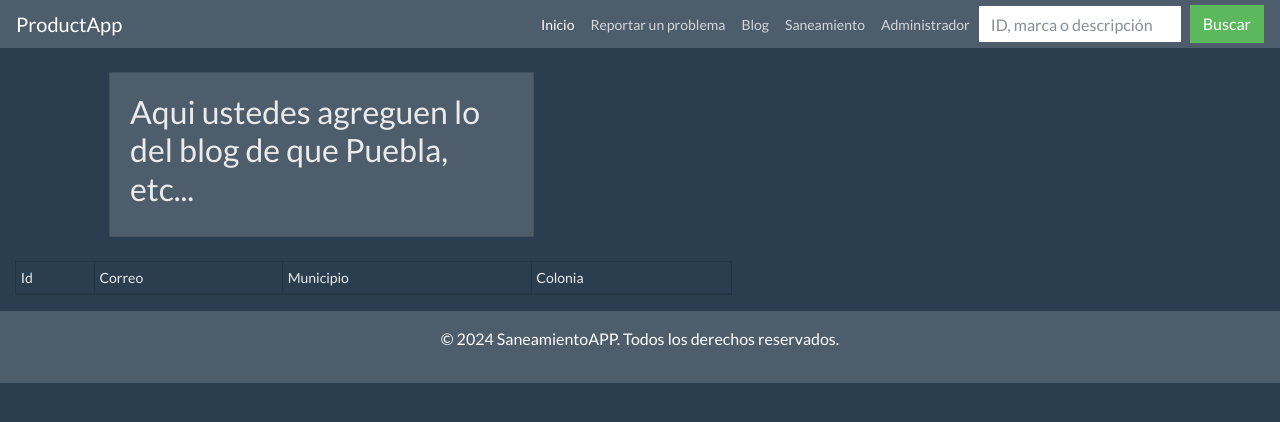
After one commit to joctan-maceda/Proyecto-Final, a PHP site: page /Blog.php in a window 1280 px wide. The commit adds this page. Shown: the top 422 px of the page. Run offline with PHP 8.4, Linux system fonts and the light colour scheme; data that the repository does not hold is empty.

Commit message:
Agregamos varias cosas, entre ellas las mas destacable es que se agregaron las coordenadas para generar un link de manera correcta

```diff
--- /dev/null
+++ b/H2O/Blog.php
@@ -0,0 +1,38 @@
+<?php include 'header.php'; ?>
+    <div class="container">
+      <div class="row p-4">
+        <div class="col-md-5">
+          <div class="card">
+            <div class="card-body">
+              <h2>Aqui ustedes agreguen lo del blog de que Puebla, etc...</h2>
+            </div>
+          </div>
+        </div>
+      </div>
+    </div>
+
+    <!-- TABLA PARA MOSTRAR RESULTADOS -->
+    <div class="col-md-7">
+        <div class="card my-4" id="resultados-reporte">
+        <div class="card-body">
+            <ul id="container"></ul>
+        </div>
+        </div>
+
+        <table class="table table-bordered table-sm">
+        <thead>
+            <tr>
+            <td>Id</td>
+            <td>Correo</td>
+            <td>Municipio</td>
+            <td>Colonia</td>
+            </tr>
+        </thead>
+        <tbody id="reportes"></tbody>
+        </table>
+    </div>
+
+    <!--<label for="Mapa">Selecciona la ubicacion en el mapa:</label>
+                <div id="map"></div>
+    <script src="https://maps.googleapis.com/maps/api/js?key=AIzaSyBDaeWicvigtP9xPv919E-RNoxfvC-Hqik&callback=iniciarMap"></script> -->
+<?php include 'footer.php'; ?>
--- a/H2O/app.js
+++ b/H2O/app.js
@@ -131,6 +131,11 @@ $(document).ready(function(){
     $('#saneamiento-form').submit(e => {
         e.preventDefault();
 
+        let link = `https://www.google.com/maps?q=${$('#latitud').val()},${$('#longitud').val()}`;
+
+
+        console.log(link);
+
         let postData = {
             id_reporte: $('#reportId').val(),
             correo_contacto: $('#correo_contacto').val(),
@@ -145,6 +150,7 @@ $(document).ready(function(){
             foto_video: $('#foto_video').val(),
             descripcion: $('#descripcion').val(),
             nombre_contacto: $('#nombre_contacto').val(),
+            link: link
         };
 
         /*
@@ -245,6 +251,23 @@ $(document).ready(function(){
         e.preventDefault();
     });
 
+    $('#seleccionar-coordenadas').on('click', function () {
+        // Abrir una nueva ventana para el mapa
+        const mapaVentana = window.open('mapa.html', 'Mapa', 'width=800,height=600');
+
+        // Listener para recibir las coordenadas desde la ventana del mapa
+        window.addEventListener('message', function (event) {
+            if (event.origin !== window.location.origin) return; // Validación del origen
+
+            const { lat, lng } = event.data; // Recibir datos enviados desde la ventana del mapa
+            $('#latitud').val(lat);
+            $('#longitud').val(lng);
+
+            console.log(`Coordenadas recibidas: Latitud=${lat}, Longitud=${lng}`);
+        }, false);
+    });
+
+
 /*
     // Función para validar el formulario completo
     function validarFormulario(data) {
--- a/H2O/backend/myAPI/Create/Create.php
+++ b/H2O/backend/myAPI/Create/Create.php
@@ -29,7 +29,7 @@ class Create extends DataBase {
 
         // Construye la consulta SQL
         $sql = "INSERT INTO reportes
-                (correo_contacto, municipio, colonia, referencia, tipo_problema, personas_afectadas, principales_afectados, duracion_problema, reportado_autoridad, foto_video, descripcion, nombre_contacto)
+                (correo_contacto, municipio, colonia, referencia, tipo_problema, personas_afectadas, principales_afectados, duracion_problema, reportado_autoridad, foto_video, descripcion, nombre_contacto, link)
                 VALUES (
                     '{$reporteData->correo_contacto}',
                     '{$reporteData->municipio}',
@@ -42,7 +42,8 @@ class Create extends DataBase {
                     '{$reporteData->reportado_autoridad}',
                     '{$reporteData->foto_video}',
                     '{$reporteData->descripcion}',
-                    '{$reporteData->nombre_contacto}'
+                    '{$reporteData->nombre_contacto}',
+                    '{$reporteData->link}'
                 )";
 
         // Ejecuta la consulta y verifica si fue exitosa
--- /dev/null
+++ b/H2O/footer.php
@@ -0,0 +1,7 @@
+<script src="https://code.jquery.com/jquery-3.3.1.min.js"></script>
+    <script src="app.js"></script>
+<footer class="bg-dark text-white text-center py-3">
+  <p>&copy; 2024 SaneamientoAPP. Todos los derechos reservados.</p>
+</footer>
+</body>
+</html>
--- /dev/null
+++ b/H2O/header.php
@@ -0,0 +1,44 @@
+<!DOCTYPE html>
+<html lang="en">
+  <head>
+    <meta charset="UTF-8">
+    <title>Reporte de Saneamiento</title>
+    <!-- BOOTSTRAP 4  -->
+    <link rel="stylesheet" href="https://bootswatch.com/4/superhero/bootstrap.min.css">
+  </head>
+  <body>
+    <!-- BARRA DE NAVEGACIÓN  -->
+    <nav class="navbar navbar-expand-lg navbar-dark bg-dark">
+      <a class="navbar-brand" href=".">ProductApp</a>
+      <button class="navbar-toggler" type="button" data-toggle="collapse" data-target="#navbarSupportedContent" aria-controls="navbarSupportedContent" aria-expanded="false" aria-label="Toggle navigation">
+        <span class="navbar-toggler-icon"></span>
+      </button>
+
+      <div class="collapse navbar-collapse" id="navbarSupportedContent">
+        <!-- Menú principal -->
+        <ul class="navbar-nav ml-auto">
+          <li class="nav-item active">
+            <a class="nav-link" href="index.php">Inicio <span class="sr-only">(actual)</span></a>
+          </li>
+          <li class="nav-item">
+            <a class="nav-link" href="Reporte.php">Reportar un problema</a>
+          </li>
+          <li class="nav-item">
+            <a class="nav-link" href="Blog.php">Blog</a>
+          </li>
+          <li class="nav-item">
+            <a class="nav-link" href="#">Saneamiento</a>
+          </li>
+          <li class="nav-item">
+            <a class="nav-link" href="#">Administrador</a>
+          </li>
+        </ul>
+
+        <!-- Barra de búsqueda -->
+        <form class="form-inline my-2 my-lg-0">
+          <input class="form-control mr-sm-2" name="search" id="search" type="search" placeholder="ID, marca o descripción" aria-label="Search">
+          <button class="btn btn-success my-2 my-sm-0" type="submit">Buscar</button>
+        </form>
+      </div>
+    </nav>
+    <script src="https://unpkg.com/leaflet@1.9.4/dist/leaflet.js"></script>
```
Also changed, not shown: H2O/Reporte.php (renamed from H2O/index.html, +13 -33 lines), H2O/index.php (added, +19 -0 lines), H2O/mapa.html (added, +33 -0 lines), H2O/README.md (renamed from README.md).
